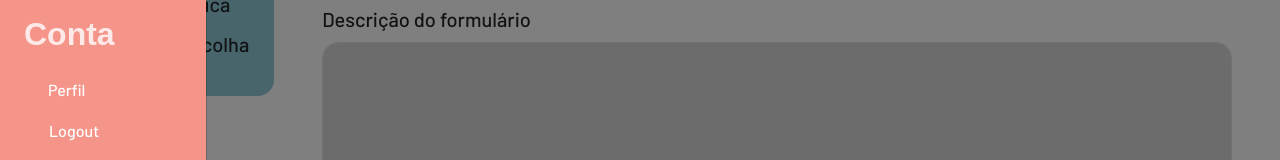
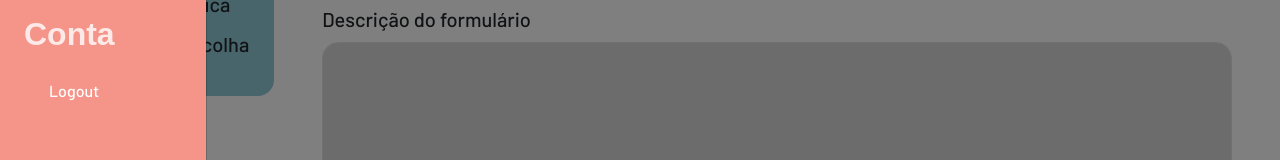
Before and after one commit to VRI-UFPR/CienciaNaEscola, a React (Create React App) app: page /createprotocol in a window 1280 px wide. Both pictures are taken after a click on the button 49 px from the left and 47 px from the top of the page. Shown: the part 369-529 px from the top of the page. Built offline with nearby package versions, Linux system fonts and the light colour scheme; a web font is replaced by a local one.

Commit message:
#298 [FIX]: Removida página de perfil

```diff
--- a/src/components/Sidebar.jsx
+++ b/src/components/Sidebar.jsx
@@ -88,9 +88,9 @@ function Sidebar(props) {
                     </div>
                 )}
                 <div className="container d-flex flex-column align-items-center pt-3 pb-4 px-5">
-                    <Link className="rounded-circle" to="/profile">
+                    <div className="rounded-circle">
                         <img className="profile-image rounded-circle" src={PerfilImg} alt="Perfil" />
-                    </Link>
+                    </div>
                 </div>
                 <div className="container d-flex flex-column font-barlow fw-medium p-0 pb-4">
                     <h1 className="text-start text-white font-century-gothic fw-bold fs-2 mb-0 ps-4 pb-3">Menu</h1>
@@ -106,9 +106,9 @@ function Sidebar(props) {
                 </div>
                 <div className="container d-flex flex-column font-barlow fw-medium p-0 pb-4">
                     <h1 className="text-start text-white font-century-gothic fw-bold fs-2 mb-0 ps-4 pb-3">Conta</h1>
-                    <Link className="text-white text-decoration-none ps-5 py-2" to="/profile" onClick={() => closeSidebar()}>
+                    {/* <Link className="text-white text-decoration-none ps-5 py-2" to="/profile" onClick={() => closeSidebar()}>
                         Perfil
-                    </Link>
+                    </Link> */}
                     <button
                         className="btn text-start text-white text-decoration-none rounded-0 fw-medium ps-5 py-2"
                         type="button"
```
